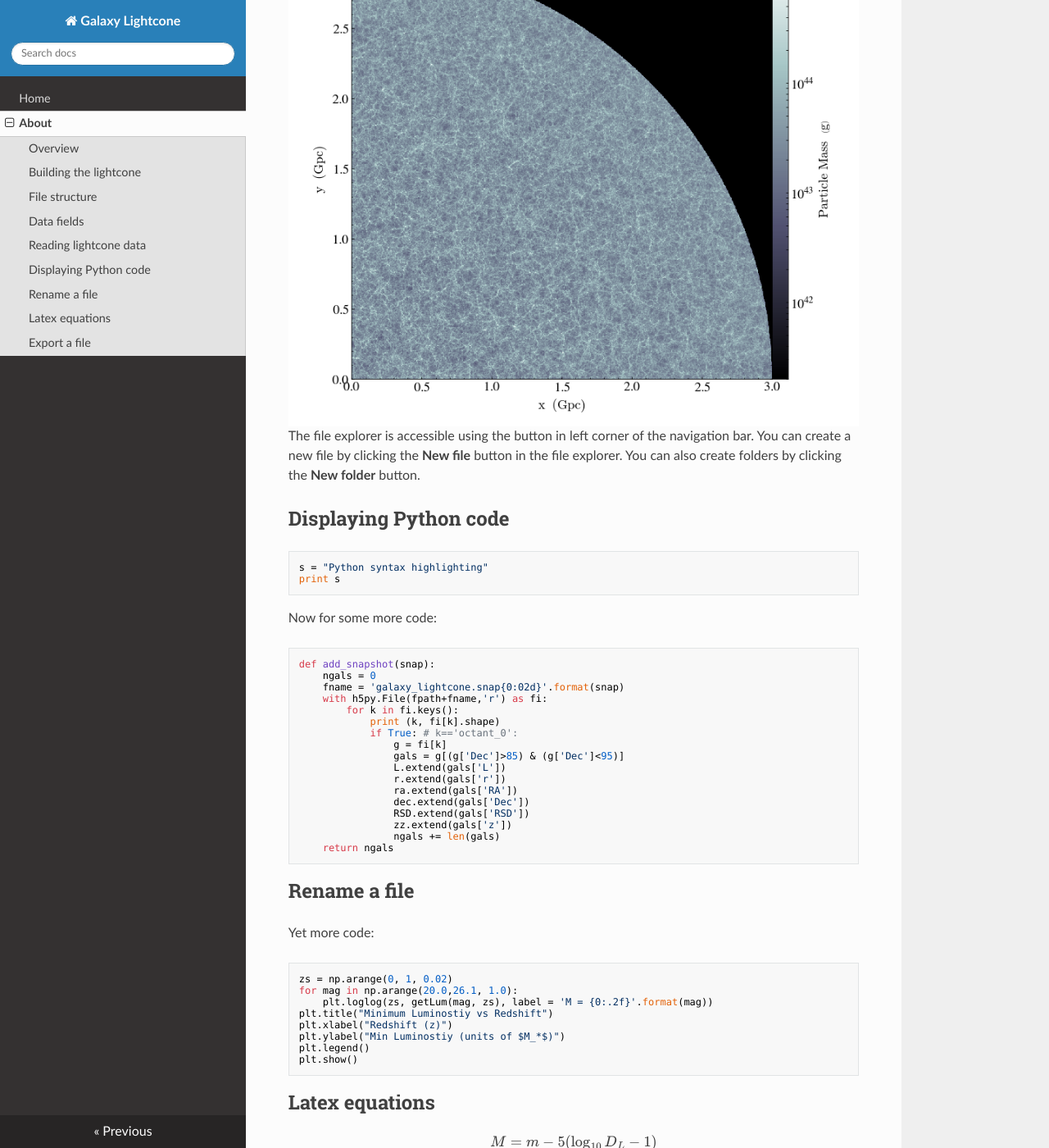
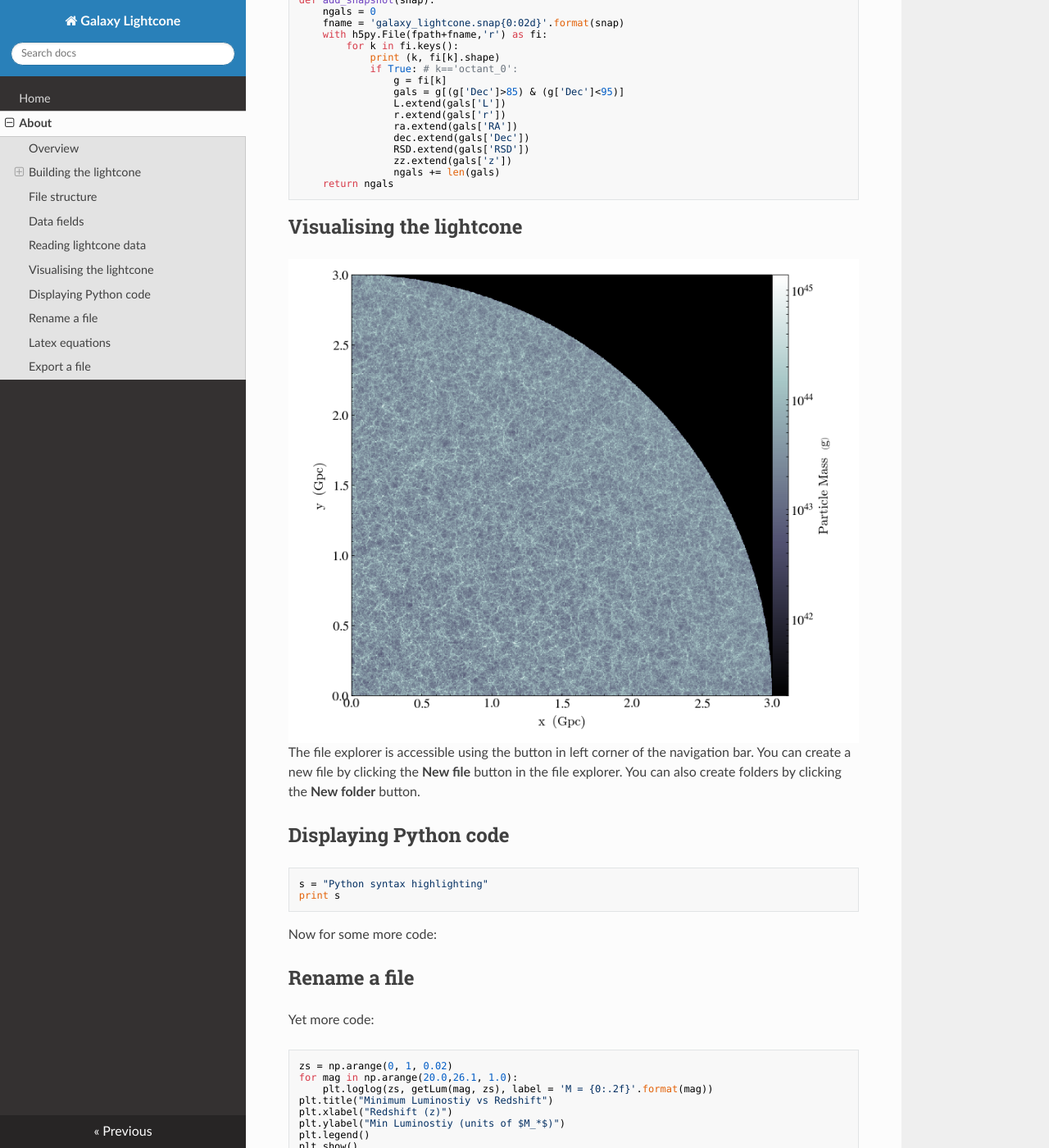
Before and after one commit to rajbooth/Lightcone, an MkDocs documentation site: the page built from docs/about.md, in a window 1280 px wide and 1400 px high, scrolled down 558 px. Shown: the whole window at 82% size. Built offline with MkDocs 1.6.1, drawn with Linux system fonts in a browser that asks for light colours; nearby versions of some CDN libraries; formulas are drawn with MathJax 3; some of the changed lines change nothing that is shown; some of the changed text lies outside the part shown.

Commit message:
docs/about.md updated from https://stackedit.io/

````diff
--- a/docs/about.md
+++ b/docs/about.md
@@ -4,23 +4,15 @@
 
 
 ## Building the lightcone
+### The luminosity function
 
 ## File structure
 
 ## Data fields
-
+Co-ordinate system
 Uses hdf5 data files.
 
 ## Reading lightcone data
-![Slice through galaxy lightcone](https://github.com/rajbooth/Lightcone/raw/master/images/particle_lightcone_Particle_z_particle_mass.png)
-The file explorer is accessible using the button in left corner of the navigation bar. You can create a new file by clicking the **New file** button in the file explorer. You can also create folders by clicking the **New folder** button.
-
-## Displaying Python code
-```python
-s = "Python syntax highlighting"
-print s
-```
-Now for some more code:
 ``` python
 def add_snapshot(snap):
     ngals = 0
@@ -40,6 +32,17 @@ def add_snapshot(snap):
                 ngals += len(gals)
     return ngals
 ```
+## Visualising the lightcone
+![Slice through galaxy lightcone](https://github.com/rajbooth/Lightcone/raw/master/images/particle_lightcone_Particle_z_particle_mass.png)
+The file explorer is accessible using the button in left corner of the navigation bar. You can create a new file by clicking the **New file** button in the file explorer. You can also create folders by clicking the **New folder** button.
+
+## Displaying Python code
+```python
+s = "Python syntax highlighting"
+print s
+```
+Now for some more code:
+
 ## Rename a file
 
 Yet more code:
@@ -201,8 +204,8 @@ B --> D{Rhombus}
 C --> D
 ```
 <!--stackedit_data:
-eyJoaXN0b3J5IjpbMTQzNTE0OTgyNiw3NTMzNzU2NzcsMjA4Mz
-A1OTYxMiwtMTYzNTY0MTA3NSwxODA2MzE3NTMsODcxOTg1NTYz
-LDkxODE5OTQ1MSwxNDgwODMzNCwtOTM3OTg4NjE4LDYwMDU0MT
-g3OCwtMTg2MTg5NDA4Nl19
+eyJoaXN0b3J5IjpbLTE1NDA1Njg4NzUsNzUzMzc1Njc3LDIwOD
+MwNTk2MTIsLTE2MzU2NDEwNzUsMTgwNjMxNzUzLDg3MTk4NTU2
+Myw5MTgxOTk0NTEsMTQ4MDgzMzQsLTkzNzk4ODYxOCw2MDA1ND
+E4NzgsLTE4NjE4OTQwODZdfQ==
 -->
````
